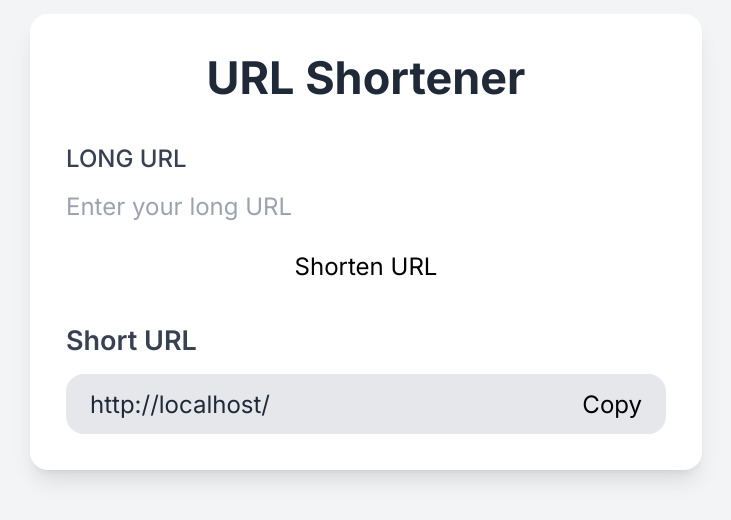
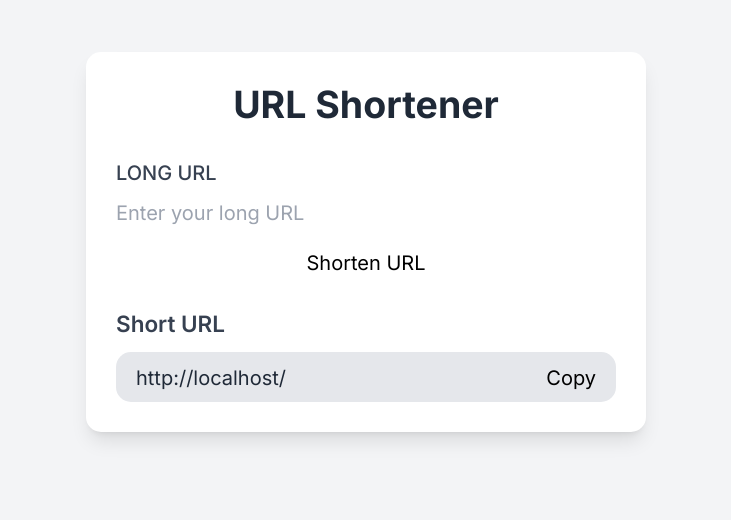
Before and after one commit to uwumarogie/url-shortener, a Next.js app: page / in a window 1280 px wide. Shown: the part 158-678 px from the top of the page, without its empty margins (274-1005 px from the left). Built offline with nearby package versions, Linux system fonts and the light colour scheme.

Commit message:
chore: fix scale

```diff
--- a/src/app/page.tsx
+++ b/src/app/page.tsx
@@ -35,7 +35,7 @@ export default function HomePage() {
 
   return (
     <div className="flex min-h-screen flex-col items-center justify-center bg-gray-100 ">
-      <div className="w-full max-w-md rounded-xl scale-150 bg-white p-6 shadow-lg">
+      <div className="w-full max-w-md rounded-xl scale-125 bg-white p-6 shadow-lg">
         <h1 className="mb-6 text-center text-3xl font-bold text-gray-800">
           URL Shortener
         </h1>
```
